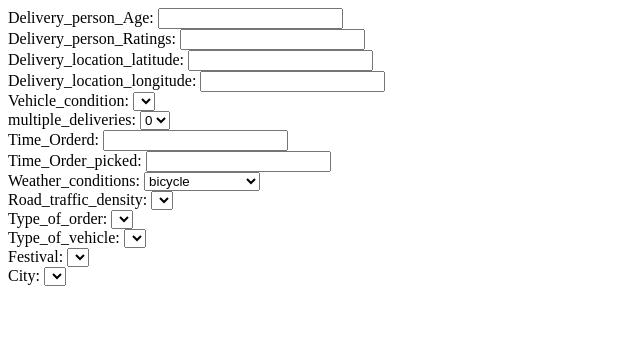
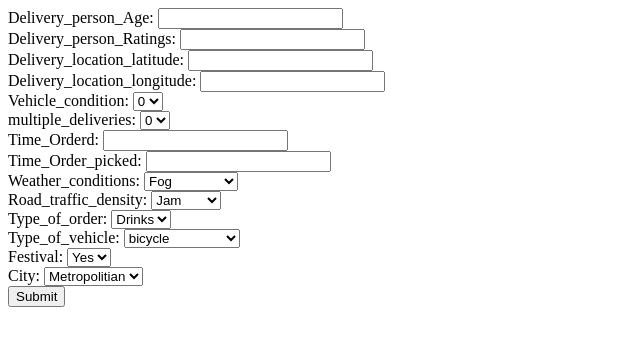
Before and after one commit to Rhythm1821/Delivery-Time-Estimator, a Flask app: page /predict in a window 1280 px wide. Shown: the top 346 px of the page, without its empty margins (0-640 px from the left). Run offline with Flask 3, Linux system fonts and the light colour scheme; lists and menus that the app fills with data are empty.

Commit message:
Frontend-3

```diff
--- a/app.py
+++ b/app.py
@@ -17,7 +17,7 @@ def predict():
             Delivery_person_Ratings = float(request.form.get('Delivery_person_Ratings')),
             Delivery_location_latitude = float(request.form.get('Delivery_location_latitude')),
             Delivery_location_longitude = float(request.form.get('Delivery_location_longitude')),
-            Vehicle_condition = request.form.get('Vehicle_condition'),
+            Vehicle_condition = float(request.form.get('Vehicle_condition')),
             multiple_deliveries = float(request.form.get('multiple_deliveries')),
             Time_Orderd = request.form.get('Time_Orderd'),
             Time_Order_picked = request.form.get('Time_Order_picked'),
--- a/templates/form.html
+++ b/templates/form.html
@@ -20,10 +20,10 @@
             <div class="form-group">
                 <label for="Vehicle_condition">Vehicle_condition:</label>
                 <select name="Vehicle_condition" id="Vehicle_condition">
-                <option value="0"></option>
-                <option value="1"></option>
-                <option value="2"></option>
-                <option value="3"></option>
+                    <option value="0">0</option>
+                    <option value="1">1</option>
+                    <option value="2">2</option>
+                    <option value="3">3</option>
                 </select>
             </div>
             <div class="form-group">
@@ -37,7 +37,7 @@
             </div>
             <div class="form-group">
                 <label for="Time_Orderd">Time_Orderd:</label>
-            <input type="text" id='Time_Orderd',name='Time_Orderd',placeholder=''>
+                <input type="text" id='Time_Orderd',name='Time_Orderd'>
             </div>
             <div class="form-group">
                 <label for="Time_Order_picked">Time_Order_picked:</label>
@@ -46,58 +46,57 @@
             <div class="form-group">
                 <label for="Weather_conditions">Weather_conditions:</label>
                 <select name="Weather_conditions" id="Weather_conditions">
-                <option value="bicycle">bicycle</option>
-                <option value="electric_scooter">electric_scooter</option>
-                <option value="scooter">scooter</option>
-                <option value="motorcycle">motorcycle</option>
+                    <option value="Fog">Fog</option>
+                    <option value="Stormy">Stormy</option>
+                    <option value="Sandstorms">Sandstorms</option>
+                    <option value="Windy">Windy</option>
+                    <option value="Cloudy">Cloudy</option>
+                    <option value="Sunny">Sunny</option>
                 </select>
             </div>
             <div class="form-group">
                 <label for="Road_traffic_density">Road_traffic_density:</label>
                 <select name="Road_traffic_density" id="Road_traffic_density">
-                <option value=""></option>
-                <option value=""></option>
-                <option value=""></option>
-                <option value=""></option>
+                    <option value="Jam">Jam</option>
+                    <option value="High">High</option>
+                    <option value="Medium">Medium</option>
+                    <option value="Low">Low</option>
                 </select>
             </div>
             <div class="form-group">
                 <label for="Type_of_order">Type_of_order:</label>
                 <select name="Type_of_order" id="Type_of_order">
-                <option value=""></option>
-                <option value=""></option>
-                <option value=""></option>
-                <option value=""></option>
+                    <option value="Drinks">Drinks</option>
+                    <option value="Snack">Snack</option>
+                    <option value="Meal">Meal</option>
+                    <option value="Buffet">Buffet</option>
                 </select>
             </div>
             <div class="form-group">
                 <label for="Type_of_vehicle">Type_of_vehicle:</label>
                 <select name="Type_of_vehicle" id="Type_of_vehicle">
-                <option value=""></option>
-                <option value=""></option>
-                <option value=""></option>
-                <option value=""></option>
+                    <option value="">bicycle</option>
+                    <option value="">electric_scooter</option>
+                    <option value="">scooter</option>
+                    <option value="">motorcycle</option>
                 </select>
             </div>
             <div class="form-group">
                 <label for="Festival">Festival:</label>
                 <select name="Festival" id="Festival">
-                <option value=""></option>
-                <option value=""></option>
-                <option value=""></option>
-                <option value=""></option>
+                    <option value="Yes">Yes</option>
+                    <option value="No">No</option>
                 </select>
             </div>
             <div class="form-group">
                 <label for="City">City:</label>
                 <select name="City" id="City">
-                <option value=""></option>
-                <option value=""></option>
-                <option value=""></option>
-                <option value=""></option>
+                    <option value="Metropolitian">Metropolitian</option>
+                    <option value="Urban">Urban</option>
+                    <option value="Semi-Urban">Semi-Urban</option>
                 </select>
             </div>
-
+            <input type="submit" value="Submit">
     </form>
     </body>
 </html>
--- a/templates/index.html
+++ b/templates/index.html
@@ -1 +1 @@
-<h1>This is the projects</h1>
+<h1>This is the project</h1>
```
Also changed, not shown: 1 other file. Lines whose indentation alone changed are shown as unchanged.
